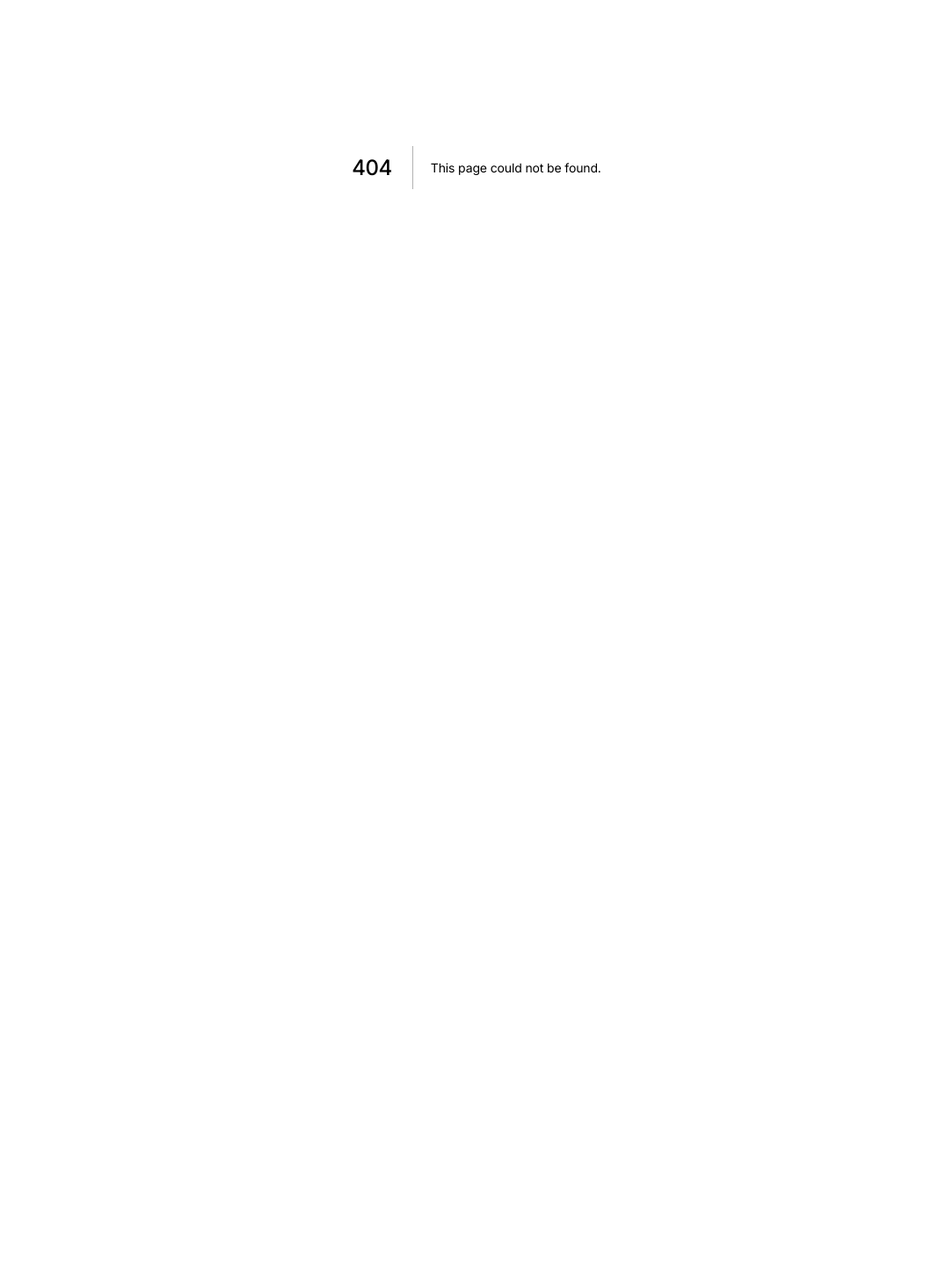
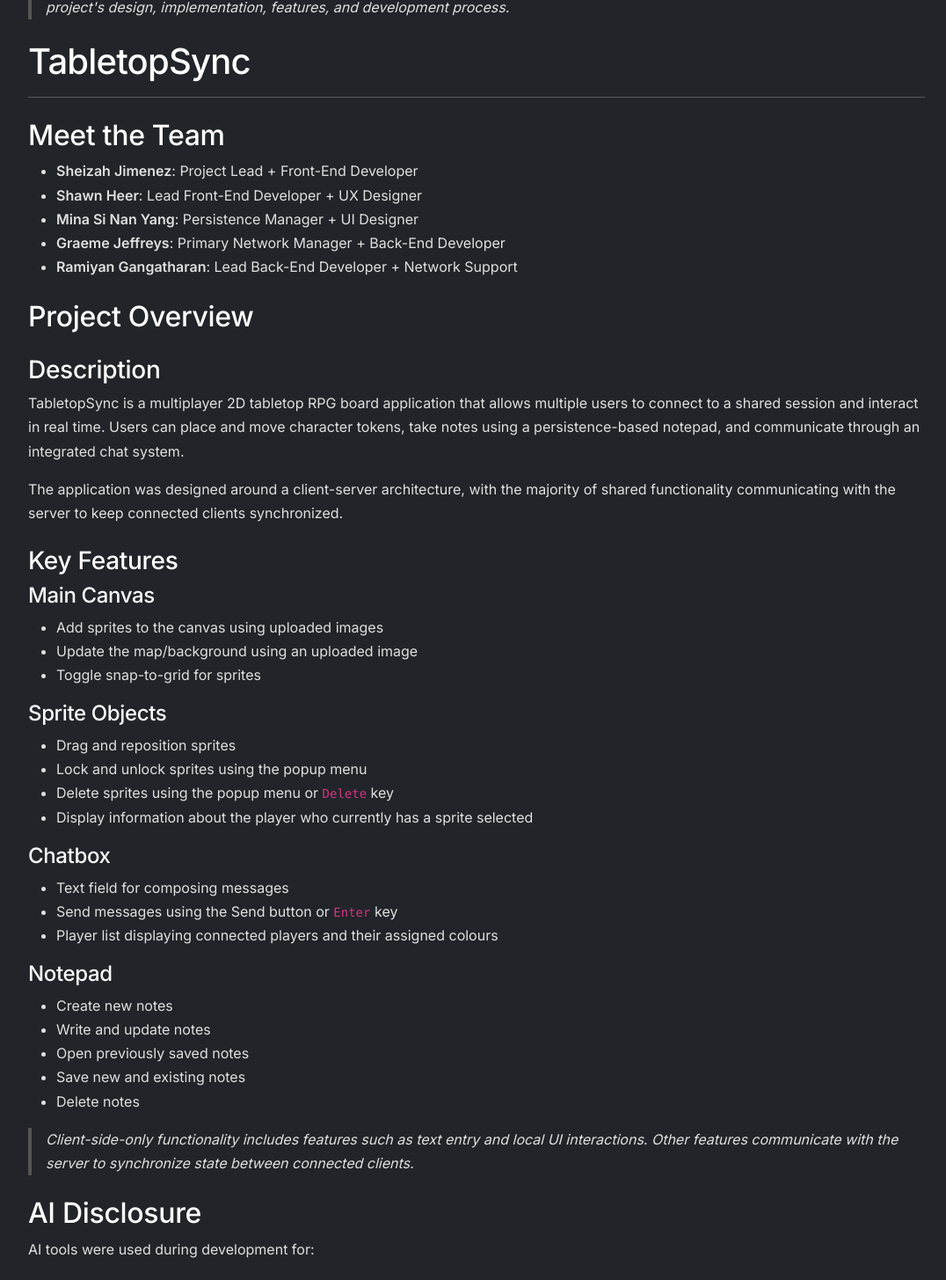
Before and after one commit to RamiyanGangatharan/Portfolio2025, a Next.js app in the folder client/: page /content/tabletopsync in a window 1280 px wide. Before the commit this address had no page. Shown: the part 210-1665 px from the top of the page at 88% size, without its empty margins (98-1174 px from the left). Before the commit the page ends 800 px from the top, so only its background shows below. Built offline with nearby package versions, Linux system fonts and the light colour scheme.

Commit message:
added a project

```diff
--- /dev/null
+++ b/client/src/pages/content/tabletopsync.js
@@ -0,0 +1,75 @@
+import MDP from './markdownpage';
+
+const tabletop = `
+> **Disclaimer:** *This project was completed as part of a group software development project. The following write-up documents the project's design, implementation, features, and development process.*
+
+# TabletopSync
+---
+
+## Meet the Team
+
+- **Sheizah Jimenez**: Project Lead + Front-End Developer
+- **Shawn Heer**: Lead Front-End Developer + UX Designer
+- **Mina Si Nan Yang**: Persistence Manager + UI Designer
+- **Graeme Jeffreys**: Primary Network Manager + Back-End Developer
+- **Ramiyan Gangatharan**: Lead Back-End Developer + Network Support
+
+## Project Overview
+
+### Description
+
+TabletopSync is a multiplayer 2D tabletop RPG board application that allows multiple users to connect to a shared session and interact in real time. Users can place and move character tokens, take notes using a persistence-based notepad, and communicate through an integrated chat system.
+
+The application was designed around a client-server architecture, with the majority of shared functionality communicating with the server to keep connected clients synchronized.
+
+### Key Features
+
+#### Main Canvas
+
+- Add sprites to the canvas using uploaded images
+- Update the map/background using an uploaded image
+- Toggle snap-to-grid for sprites
+
+#### Sprite Objects
+
+- Drag and reposition sprites
+- Lock and unlock sprites using the popup menu
+- Delete sprites using the popup menu or \`Delete\` key
+- Display information about the player who currently has a sprite selected
+
+#### Chatbox
+
+- Text field for composing messages
+- Send messages using the Send button or \`Enter\` key
+- Player list displaying connected players and their assigned colours
+
+#### Notepad
+
+- Create new notes
+- Write and update notes
+- Open previously saved notes
+- Save new and existing notes
+- Delete notes
+
+> *Client-side-only functionality includes features such as text entry and local UI interactions. Other features communicate with the server to synchronize state between connected clients.*
+
+## AI Disclosure
+
+AI tools were used during development for:
+
+- Assistance with debugging code snippets
+- Minor UI implementation questions, such as creating items in a \`JPopupMenu\`
+- Assistance with mathematical equations related to camera movement, grid-related features, and sprite dragging
+- Consultation and general implementation guidance when determining approaches to specific problems
+
+## Resources
+
+- **FlatLaf Dependency**: Used to create the Server UI with an appearance similar to a regular terminal.
+- **Jackson Databind Dependency**: Used for JSON processing.
+- **Stack Overflow**: Used as a reference for network implementation and minor UI-related questions.
+
+`;
+
+export default function Article() {
+  return <MDP title="TabletopSync" article={tabletop} />;
+}
```
Also changed, not shown: client/src/data/devlogs.json (+11 -0 lines), client/src/data/projects.json (+15 -0 lines).
